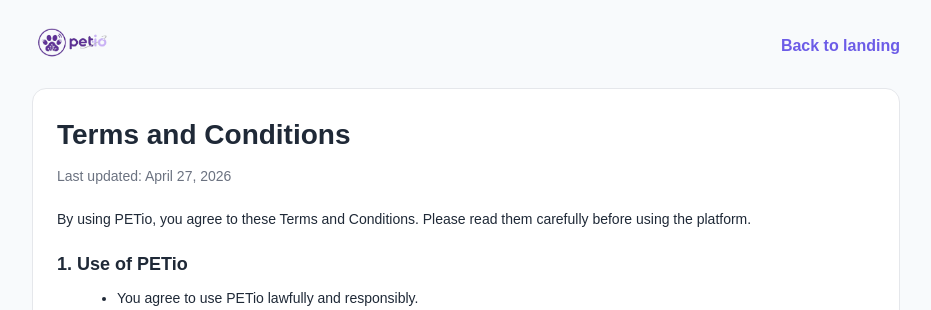
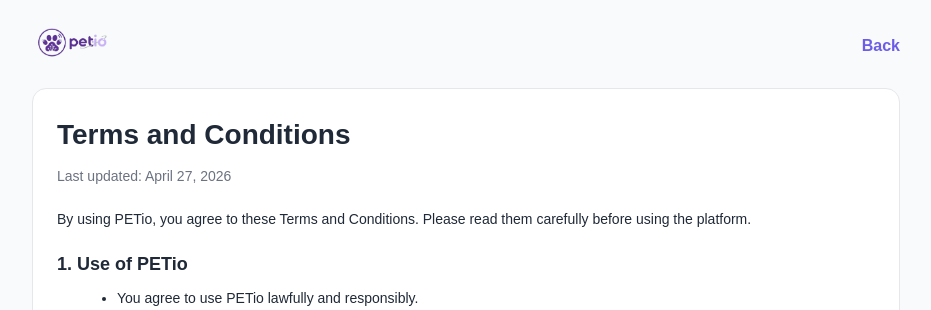
Before and after one commit to kleocayrel821/PETio, a Django app: template templates/legal/terms.html in a window 1280 px wide. Shown: the top 310 px of the page, without its empty margins (174-1105 px from the left). Run offline with Django 5.2, Linux system fonts and the light colour scheme; the template is opened without the code that fills it, so the values that code supplies are empty.

Commit message:
fixed the url and buttons in terms and privacy

```diff
--- a/templates/legal/privacy.html
+++ b/templates/legal/privacy.html
@@ -50,10 +50,10 @@
 <body>
   <div class="wrap">
     <div class="topbar">
-      <a class="brand" href="{% url 'landing' %}">
+      <a class="brand" href="{% url 'home' %}">
         <img src="{% static 'images/PETiologo.png' %}" alt="PETio logo">
       </a>
-      <a class="back" href="{% url 'landing' %}">Back to landing</a>
+      <a class="back" href="{% url 'home' %}">Back</a>
     </div>
 
     <main class="card">
--- a/templates/legal/terms.html
+++ b/templates/legal/terms.html
@@ -50,10 +50,10 @@
 <body>
   <div class="wrap">
     <div class="topbar">
-      <a class="brand" href="{% url 'landing' %}">
+      <a class="brand" href="{% url 'home' %}">
         <img src="{% static 'images/PETiologo.png' %}" alt="PETio logo">
       </a>
-      <a class="back" href="{% url 'landing' %}">Back to landing</a>
+      <a class="back" href="{% url 'home' %}">Back</a>
     </div>
 
     <main class="card">
```
